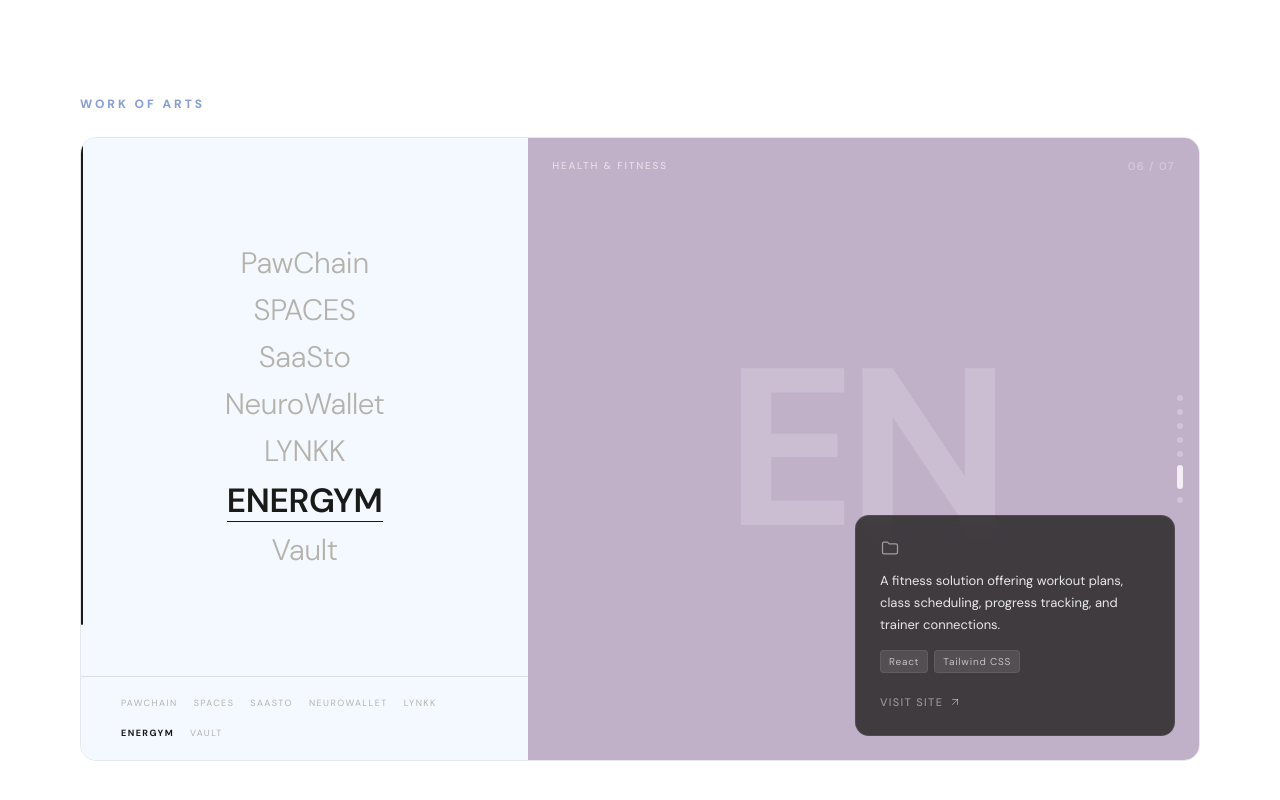
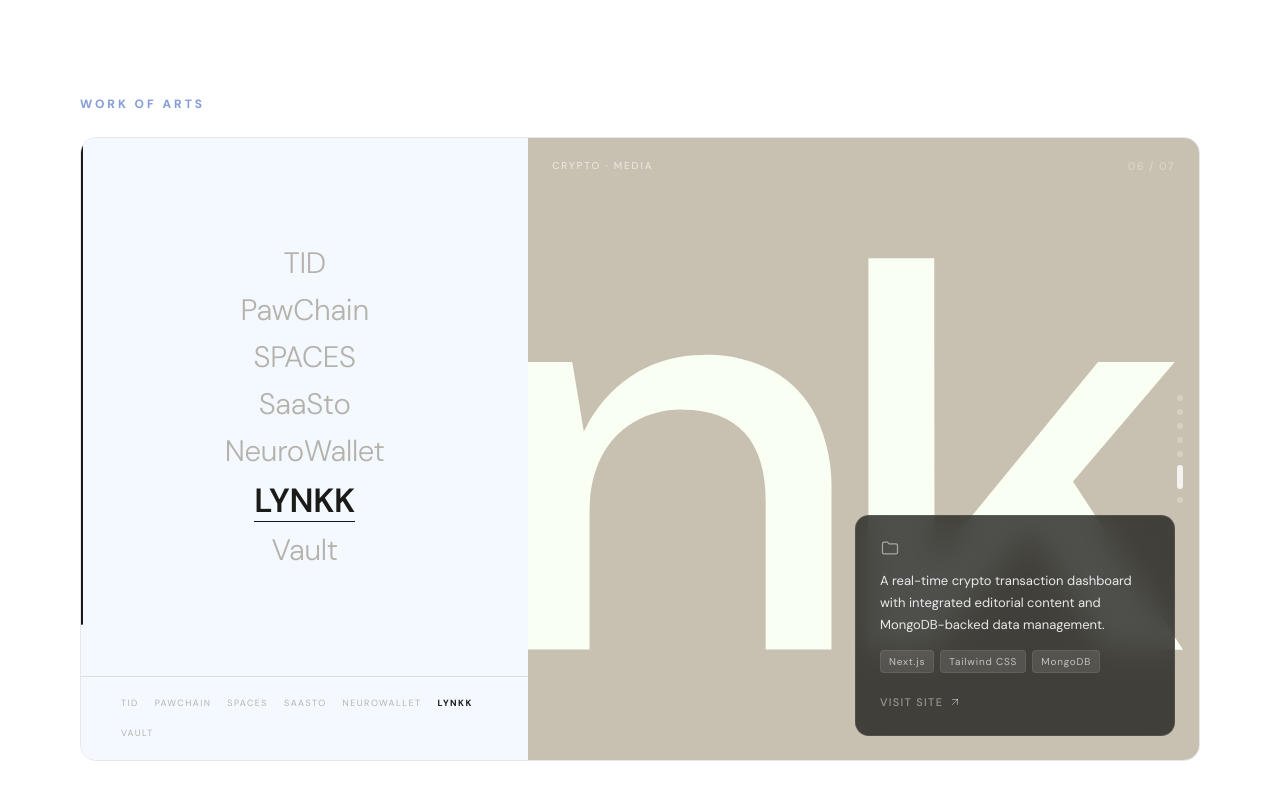
Before and after one commit to EMMANUEL08161823021/Portfolio, a Next.js app in the folder portfolio/: page /home in a window 1280 px wide. Shown: the part 3072-3872 px from the top of the page. Built offline with nearby package versions, Linux system fonts and the light colour scheme.

Commit message:
new work of art

```diff
--- a/portfolio/app/home/components/Works.jsx
+++ b/portfolio/app/home/components/Works.jsx
@@ -4,8 +4,18 @@ import { motion, AnimatePresence, useScroll } from "framer-motion";
 import Image from "next/image";
 
 const works = [
+    {
+    id: 0,
+    projectName: "TID",
+    category: "Energy Conference",
+    projectDesc: "The Industry Discourse is a student-led energy conference that brings young people across the African continent to gain knowledge about the energy ecosystem.  ",
+    projectLink: "https://theindustrydiscourse.com",
+    projectStacks: ["Next.js", "Tailwind CSS", "Supabase"],
+    color: "#000",
+    image: "/images/tid-white.png",
+  },
   {
-    id: 0,
+    id: 1,
     projectName: "PawChain",
     category: "Web3 Crypto",
     projectDesc: "PawChain is a hybrid decentralized pet marketplace built on Solana Devnet. Pay for pets using SOL.",
@@ -15,7 +25,7 @@ const works = [
     image: "/images/pawchain.jpg",
   },
   {
-    id: 1,
+    id: 2,
     projectName: "SPACES",
     category: "Film & Web",
     projectDesc: "A visually ambitious feature film landing — a story about creators and an infinite canvas that changes their lives.",
@@ -25,7 +35,7 @@ const works = [
     image: "/images/spaces.jpeg",
   },
   {
-    id: 2,
+    id: 3,
     projectName: "SaaSto",
     category: "Productivity",
     projectDesc: "A collaboration time-tracking platform designed for modern teams. Streamlines how distributed teams log and review work.",
@@ -35,7 +45,7 @@ const works = [
     image: "/images/saasto.svg",
   },
   {
-    id: 3,
+    id: 4,
     projectName: "NeuroWallet",
     category: "Accessibility · FinTech",
     projectDesc: "A secure, accessible, and inclusive digital wallet built for people with physical disabilities.",
@@ -45,7 +55,7 @@ const works = [
     image: null,
   },
   {
-    id: 4,
+    id: 5,
     projectName: "LYNKK",
     category: "Crypto · Media",
     projectDesc: "A real-time crypto transaction dashboard with integrated editorial content and MongoDB-backed data management.",
@@ -53,16 +63,6 @@ const works = [
     projectStacks: ["Next.js", "Tailwind CSS", "MongoDB"],
     color: "#c8c0b0",
     image: "/images/lynkklogo.svg",
-  },
-  {
-    id: 5,
-    projectName: "ENERGYM",
-    category: "Health & Fitness",
-    projectDesc: "A fitness solution offering workout plans, class scheduling, progress tracking, and trainer connections.",
-    projectLink: "https://energymfitnessio.netlify.app",
-    projectStacks: ["React", "Tailwind CSS"],
-    color: "#c0b0c8",
-    image: null,
   },
   {
     id: 6,
```
Also changed, not shown: portfolio/public/images/tid-white.png (added).
